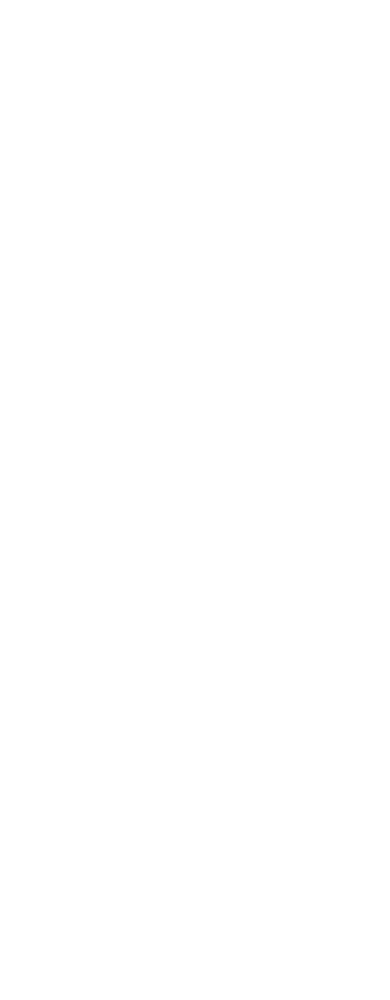
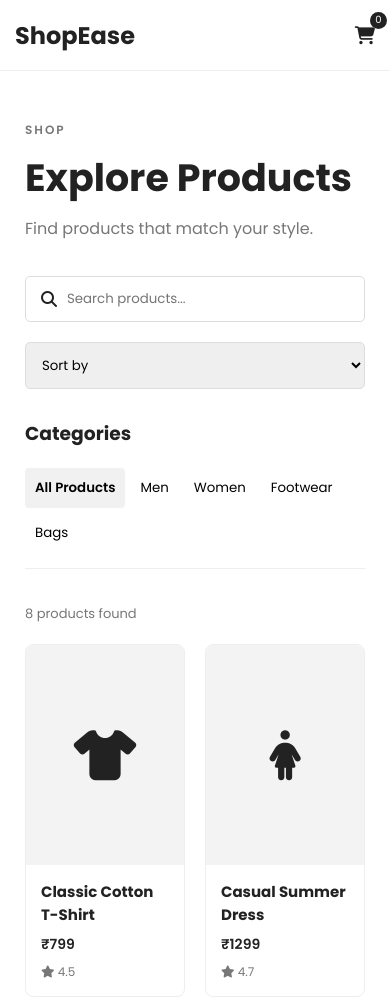
Before and after one commit to amrutakajale-dev/ecommerce-website, a plain HTML site: page products.html in a window 390 px wide. Shown: the top 1000 px of the page. Before the commit the page ends 844 px from the top, so only its background shows below. Drawn offline with Linux system fonts and the light colour scheme.

Commit message:
Add product listing search and filters

```diff
--- a/app.js
+++ b/app.js
@@ -43,3 +43,110 @@ function updateCartCount() {
 }
 
 updateCartCount();
+
+// Products Page Functionality
+const productsContainer = document.getElementById("all-products");
+const searchInput = document.getElementById("search-input");
+const sortSelect = document.getElementById("sort-select");
+const resultsCount = document.getElementById("results-count");
+const filterButtons = document.querySelectorAll(".filter-btn");
+
+let selectedCategory = "All";
+let searchTerm = "";
+
+// Display products
+function displayProducts(productList) {
+  if (!productsContainer) return;
+
+  resultsCount.textContent = `${productList.length} products found`;
+
+  if (productList.length === 0) {
+    productsContainer.innerHTML = "<p>No products found.</p>";
+    return;
+  }
+
+  productsContainer.innerHTML = productList
+    .map(
+      (product) => `
+        <a href="product.html?id=${product.id}" class="product-card">
+          <div class="product-image">
+            <i class="fa-solid ${product.icon}"></i>
+          </div>
+
+          <div class="product-info">
+            <h3>${product.name}</h3>
+            <p>₹${product.price}</p>
+            <div class="rating">
+              <i class="fa-solid fa-star"></i>
+              ${product.rating}
+            </div>
+          </div>
+        </a>
+      `
+    )
+    .join("");
+}
+
+// Filter and sort products
+function updateProducts() {
+  let filteredProducts = products.filter((product) => {
+    const matchesCategory =
+      selectedCategory === "All" ||
+      product.category === selectedCategory;
+
+    const matchesSearch = product.name
+      .toLowerCase()
+      .includes(searchTerm.toLowerCase());
+
+    return matchesCategory && matchesSearch;
+  });
+
+  if (sortSelect) {
+    if (sortSelect.value === "low-high") {
+      filteredProducts.sort((a, b) => a.price - b.price);
+    } else if (sortSelect.value === "high-low") {
+      filteredProducts.sort((a, b) => b.price - a.price);
+    } else if (sortSelect.value === "rating") {
+      filteredProducts.sort((a, b) => b.rating - a.rating);
+    }
+  }
+
+  displayProducts(filteredProducts);
+}
+
+
+// Search functionality
+if (searchInput) {
+  searchInput.addEventListener("input", (event) => {
+    searchTerm = event.target.value;
+    updateProducts();
+  });
+}
+
+
+// Sort functionality
+if (sortSelect) {
+  sortSelect.addEventListener("change", updateProducts);
+}
+
+
+// Category filter functionality
+filterButtons.forEach((button) => {
+  button.addEventListener("click", () => {
+    selectedCategory = button.dataset.category;
+
+    filterButtons.forEach((btn) =>
+      btn.classList.remove("active")
+    );
+
+    button.classList.add("active");
+
+    updateProducts();
+  });
+});
+
+
+// Show products when Products page opens
+if (productsContainer) {
+  updateProducts();
+}
--- a/products.html
+++ b/products.html
@@ -0,0 +1,106 @@
+<!DOCTYPE html>
+<html lang="en">
+<head>
+  <meta charset="UTF-8">
+  <meta name="viewport" content="width=device-width, initial-scale=1.0">
+  <title>Shop | ShopEase</title>
+
+  <link rel="stylesheet" href="style.css">
+
+  <link rel="stylesheet"
+    href="https://cdnjs.cloudflare.com/ajax/libs/font-awesome/6.5.2/css/all.min.css">
+</head>
+
+<body>
+
+  <!-- Navbar -->
+  <header>
+    <nav class="navbar">
+      <a href="index.html" class="logo">ShopEase</a>
+
+      <div class="nav-links">
+        <a href="index.html">Home</a>
+        <a href="products.html">Shop</a>
+      </div>
+
+      <div class="nav-icons">
+        <a href="cart.html" class="cart-icon">
+          <i class="fa-solid fa-cart-shopping"></i>
+          <span id="cart-count">0</span>
+        </a>
+      </div>
+    </nav>
+  </header>
+
+  <main class="products-page">
+
+    <div class="page-title">
+      <p class="subtitle">SHOP</p>
+      <h1>Explore Products</h1>
+      <p>Find products that match your style.</p>
+    </div>
+
+    <!-- Search and Sort -->
+    <div class="product-toolbar">
+      <div class="search-box">
+        <i class="fa-solid fa-magnifying-glass"></i>
+        <input
+          type="text"
+          id="search-input"
+          placeholder="Search products..."
+        >
+      </div>
+
+      <select id="sort-select">
+        <option value="default">Sort by</option>
+        <option value="low-high">Price: Low to High</option>
+        <option value="high-low">Price: High to Low</option>
+        <option value="rating">Top Rated</option>
+      </select>
+    </div>
+
+    <div class="products-layout">
+
+      <!-- Filters -->
+      <aside class="filters">
+        <h3>Categories</h3>
+
+        <button class="filter-btn active" data-category="All">
+          All Products
+        </button>
+
+        <button class="filter-btn" data-category="Men">Men</button>
+        <button class="filter-btn" data-category="Women">Women</button>
+        <button class="filter-btn" data-category="Footwear">
+          Footwear
+        </button>
+        <button class="filter-btn" data-category="Bags">Bags</button>
+      </aside>
+
+      <!-- Product List -->
+      <section class="products-content">
+        <p id="results-count"></p>
+
+        <div class="product-grid" id="all-products">
+          <!-- JavaScript will add products -->
+        </div>
+      </section>
+
+    </div>
+
+  </main>
+
+  <footer>
+    <div>
+      <h2>ShopEase</h2>
+      <p>Your simple destination for everyday shopping.</p>
+    </div>
+
+    <p>© 2026 ShopEase. All rights reserved.</p>
+  </footer>
+
+  <script src="products.js"></script>
+  <script src="app.js"></script>
+
+</body>
+</html>
--- a/style.css
+++ b/style.css
@@ -366,3 +366,127 @@ footer p {
     font-size: 24px;
   }
 }
+
+/* Products Page */
+.products-page {
+  max-width: 1200px;
+  margin: auto;
+  padding: 50px 25px;
+  min-height: 80vh;
+}
+
+.page-title {
+  margin-bottom: 35px;
+}
+
+.page-title h1 {
+  font-size: 38px;
+  margin-bottom: 10px;
+}
+
+.page-title > p:last-child {
+  color: #777;
+}
+
+.product-toolbar {
+  display: flex;
+  justify-content: space-between;
+  gap: 20px;
+  margin-bottom: 30px;
+}
+
+.search-box {
+  border: 1px solid #ddd;
+  padding: 12px 15px;
+  display: flex;
+  align-items: center;
+  gap: 10px;
+  flex: 1;
+  max-width: 500px;
+  border-radius: 5px;
+}
+
+.search-box input {
+  border: none;
+  outline: none;
+  width: 100%;
+  font-family: inherit;
+}
+
+#sort-select {
+  padding: 12px;
+  border: 1px solid #ddd;
+  font-family: inherit;
+  border-radius: 5px;
+}
+
+.products-layout {
+  display: grid;
+  grid-template-columns: 200px 1fr;
+  gap: 35px;
+}
+
+.filters {
+  border-right: 1px solid #eee;
+  padding-right: 20px;
+}
+
+.filters h3 {
+  margin-bottom: 15px;
+}
+
+.filter-btn {
+  display: block;
+  width: 100%;
+  text-align: left;
+  padding: 10px;
+  border: none;
+  background: transparent;
+  font-family: inherit;
+  cursor: pointer;
+  border-radius: 4px;
+}
+
+.filter-btn:hover,
+.filter-btn.active {
+  background: #f1f1f1;
+  font-weight: 600;
+}
+
+#results-count {
+  font-size: 13px;
+  color: #777;
+  margin-bottom: 20px;
+}
+
+@media (max-width: 768px) {
+  .product-toolbar {
+    flex-direction: column;
+  }
+
+  .search-box {
+    max-width: 100%;
+  }
+
+  .products-layout {
+    grid-template-columns: 1fr;
+  }
+
+  .filters {
+    border-right: none;
+    border-bottom: 1px solid #eee;
+    padding-right: 0;
+    padding-bottom: 15px;
+    display: flex;
+    flex-wrap: wrap;
+    gap: 5px;
+  }
+
+  .filters h3 {
+    width: 100%;
+  }
+
+  .filter-btn {
+    width: auto;
+  }
+}
```
